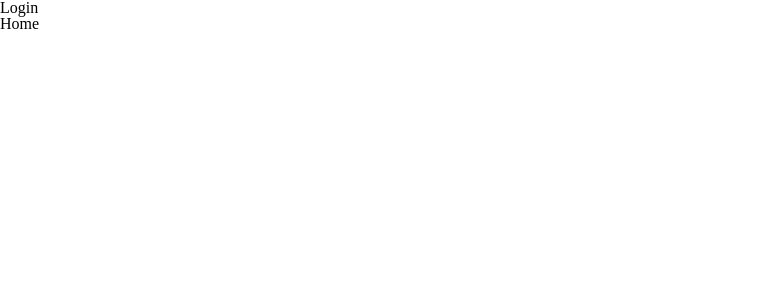
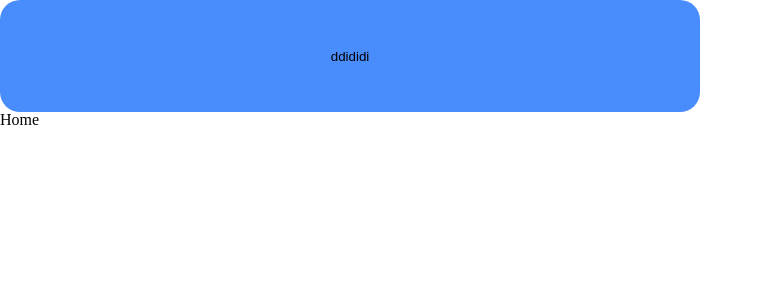
Before and after one commit to Kusitms-28th-Kukerton-E/Frontend, a React (Vite) app: page / in a window 1280 px wide. Shown: the top 300 px of the page, without its empty margins (0-763 px from the left). Built offline with nearby package versions, Linux system fonts and the light colour scheme.

Commit message:
design: add button component

```diff
--- a/package.json
+++ b/package.json
@@ -13,7 +13,7 @@
     "axios": "^1.5.1",
     "react": "^18.2.0",
     "react-dom": "^18.2.0",
-    "react-router-dom": "^6.16.0",
+    "react-router-dom": "6.16.0",
     "recoil": "^0.7.7",
     "styled-components": "^6.0.8",
     "vite-tsconfig-paths": "^4.2.1"
@@ -34,6 +34,6 @@
     "eslint-plugin-react-refresh": "^0.4.1",
     "prettier": "^3.0.3",
     "typescript": "^5.0.2",
-    "vite": "^4.4.0"
+    "vite": "4.4.11"
   }
 }
--- /dev/null
+++ b/src/components/button.tsx
@@ -0,0 +1,28 @@
+import styled from 'styled-components';
+
+export const MainButton = styled.button`
+  width: 700px;
+  height: 112px;
+  flex-shrink: 0;
+  border-radius: 20px;
+  border: none;
+  background: var(--color-main2);
+`;
+
+export const SubButton = styled.button`
+  width: 700px;
+  height: 112px;
+  flex-shrink: 0;
+  border-radius: 20px;
+  border: none;
+  background: var(--color-sub1);
+`;
+
+export const CancelButton = styled.button`
+  width: 700px;
+  height: 112px;
+  flex-shrink: 0;
+  border: none;
+  border-radius: 20px;
+  background: var(--gray1, #f2f4f6);
+`;
--- /dev/null
+++ b/src/layout/header.tsx
@@ -0,0 +1,22 @@
+import { MainButton } from '@/components/button';
+import styled from 'styled-components';
+
+const Header = () => {
+  return (
+    <HeaderContainer>
+      <MainButton>ddididi</MainButton>
+    </HeaderContainer>
+  );
+};
+
+const HeaderContainer = styled.div`
+  /* background-color: skyblue; */
+  display: flex;
+
+  /* padding: 39px 91px 38px 156px; */
+  /* justify-content: flex-end; */
+  /* align-items: flex-start; */
+  /* gap: 1487px; */
+`;
+
+export default Header;
--- a/src/layout/layout.tsx
+++ b/src/layout/layout.tsx
@@ -1,10 +1,11 @@
 import Login from '@/page/Login';
+import Header from '@/layout/header';
 import { Outlet } from 'react-router-dom';
 
 const Layout = () => {
   return (
     <>
-      <Login />
+      <Header />
       <Outlet />
     </>
   );
--- a/src/style/color.css
+++ b/src/style/color.css
@@ -2,6 +2,7 @@
   /* neutral */
   --color-black: #263238;
   --color-gray1: #4d4d4d;
+
   --color-gray2: #717171;
   --color-gray3: #89939e;
   --color-gray-blue: #abbed1;
@@ -9,14 +10,22 @@
 
   /* primary */
 
-  --color-primary1: #5236ff;
-  --color-primary2: #242331;
+  /* --color-primary1: #5236ff;
+  --color-primary2: #242331; */
 
   /* color shade */
-
+  /*
   --color-shade1: #103e13;
   --color-shade2: #1b5e1f;
   --color-shade3: #237d31;
   --color-shade4: #388e3b;
-  --color-shade5: #43a046;
+  --color-shade5: #43a046; */
+
+  --color-main1: #6495ed;
+  --color-main2: #498dfd;
+
+  --color-sub1: #e0eaf3;
+  --color-sub2: #ffcc1f;
+  --color-sub3: #41bc7b;
+  --color-sub4: #ff5555;
 }
--- a/src/style/global.tsx
+++ b/src/style/global.tsx
@@ -1,5 +1,7 @@
 import { createGlobalStyle } from 'styled-components';
 import PRETENDARD from '../assets/PretendardVariable.woff2';
+import '@/style/color.css';
+
 export const GlobalStyle = createGlobalStyle`
 html, body, div, span, applet, object, iframe,
 h1, h2, h3, h4, h5, h6, p, blockquote, pre,
```
Also changed, not shown: 1 other file (tests, documents, lock files or other folders).
